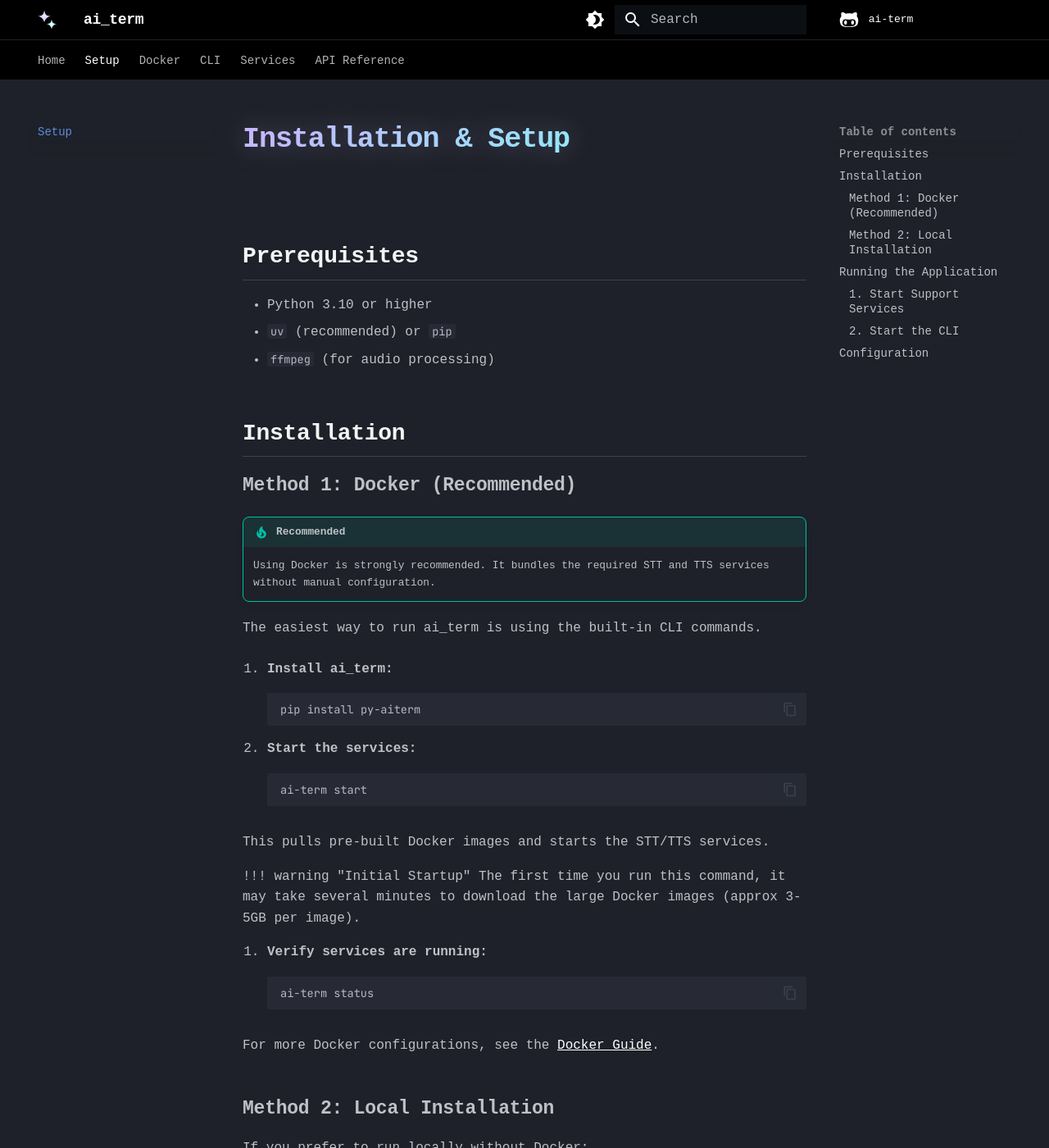
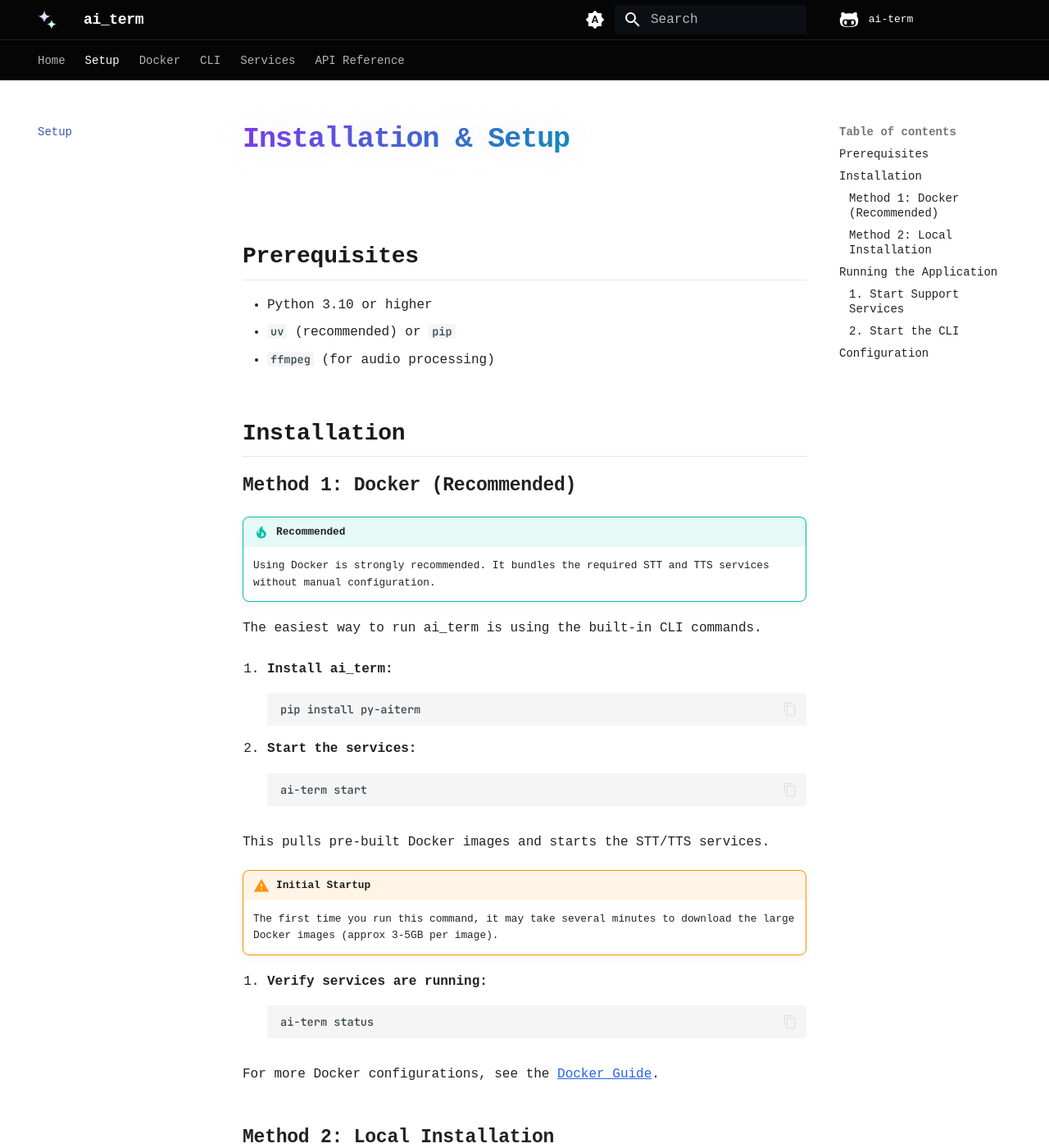
Before and after one commit to vsaravind01/ai-term, an MkDocs documentation site: the page built from docs/setup.md, in a window 1280 px wide and 1400 px high. Shown: the whole window at 82% size. Built offline with MkDocs 1.6.1 and Material for MkDocs 9.7.7, drawn with Linux system fonts in a browser that asks for light colours; some web fonts are replaced; comment, search, counter and statistics services are not loaded.

Commit message:
chore: improve the overal docs theme stability

````diff
--- a/docs/setup.md
+++ b/docs/setup.md
@@ -27,8 +27,8 @@
 
    This pulls pre-built Docker images and starts the STT/TTS services.
 
-   !!! warning "Initial Startup"
-       The first time you run this command, it may take several minutes to download the large Docker images (approx 3-5GB per image).
+!!! warning "Initial Startup"
+      The first time you run this command, it may take several minutes to download the large Docker images (approx 3-5GB per image).
 
 3. **Verify services are running:**
    ```bash
--- a/docs/stylesheets/extra.css
+++ b/docs/stylesheets/extra.css
@@ -1,5 +1,5 @@
 @import url('https://fonts.cdnfonts.com/css/geist-mono');
-@import url('https://fonts.googleapis.com/css2?family=JetBrains+Mono:wght@400;700&display=swap');
+@import url('https://fonts.googleapis.com/css2?family=JetBrains+Mono:wght@500;700&display=swap');
 
 :root {
   /* Fonts */
@@ -11,6 +11,8 @@
   --ai-cyan: #8DECF7;
   --ai-purple-dim: rgba(201, 180, 255, 0.1);
   --ai-cyan-dim: rgba(141, 236, 247, 0.1);
+  --ai-search-background: #0b0f14;
+  --ai-search-text: #a8b4c5;
 
   /* Gradient for text/elements */
   --ai-gradient: linear-gradient(135deg, var(--ai-purple), var(--ai-cyan));
@@ -37,7 +39,7 @@
   /* Header/Tabs remain Dark for branding & contrast */
   --ai-bg-header: #050505;
   --ai-bg-tabs: #050505;
-  --ai-border: #e0e0e0;
+  --ai-border: #222;
 
   /* Content Colors */
   --ai-text-h2: #1a1a1a; /* Nearly black for headers */
@@ -59,11 +61,18 @@
 
 /* Input field Styling */
 input[type="text"] {
-  background-color: var(--ai-bg-code);
+  background-color: var(--ai-search-background);
+  color: var(--ai-search-text);
 }
 
 input[type="text"]:hover:not(:focus) {
   background-color: var(--ai-bg-code-hover);
+  color: var(--ai-search-text);
+}
+
+input[type="text"]:focus {
+  background-color: var(--ai-bg-code-hover);
+  color: var(--ai-search-text);
 }
 
 /* Header Styling */
@@ -176,6 +185,7 @@
 
 /* Code Blocks - Terminal Look */
 .md-code {
+  font-weight: 700;
   border-radius: 8px;
   background-color: var(--ai-bg-code) !important;
   border: 1px solid var(--ai-border);
--- a/mkdocs.yml
+++ b/mkdocs.yml
@@ -17,13 +17,19 @@
   icon:
     repo: fontawesome/brands/github-alt
   palette:
-    - scheme: slate
+    - media: "(prefers-color-scheme)"
+      toggle:
+        icon: material/brightness-auto
+        name: Switch to light mode
+    - media: "(prefers-color-scheme: dark)"
+      scheme: slate
       primary: black
       accent: cyan
       toggle:
         icon: material/brightness-4
-        name: Switch to light mode
-    - scheme: default
+        name: Switch to system preference
+    - media: "(prefers-color-scheme: light)"
+      scheme: default
       primary: black
       accent: cyan
       toggle:
````
